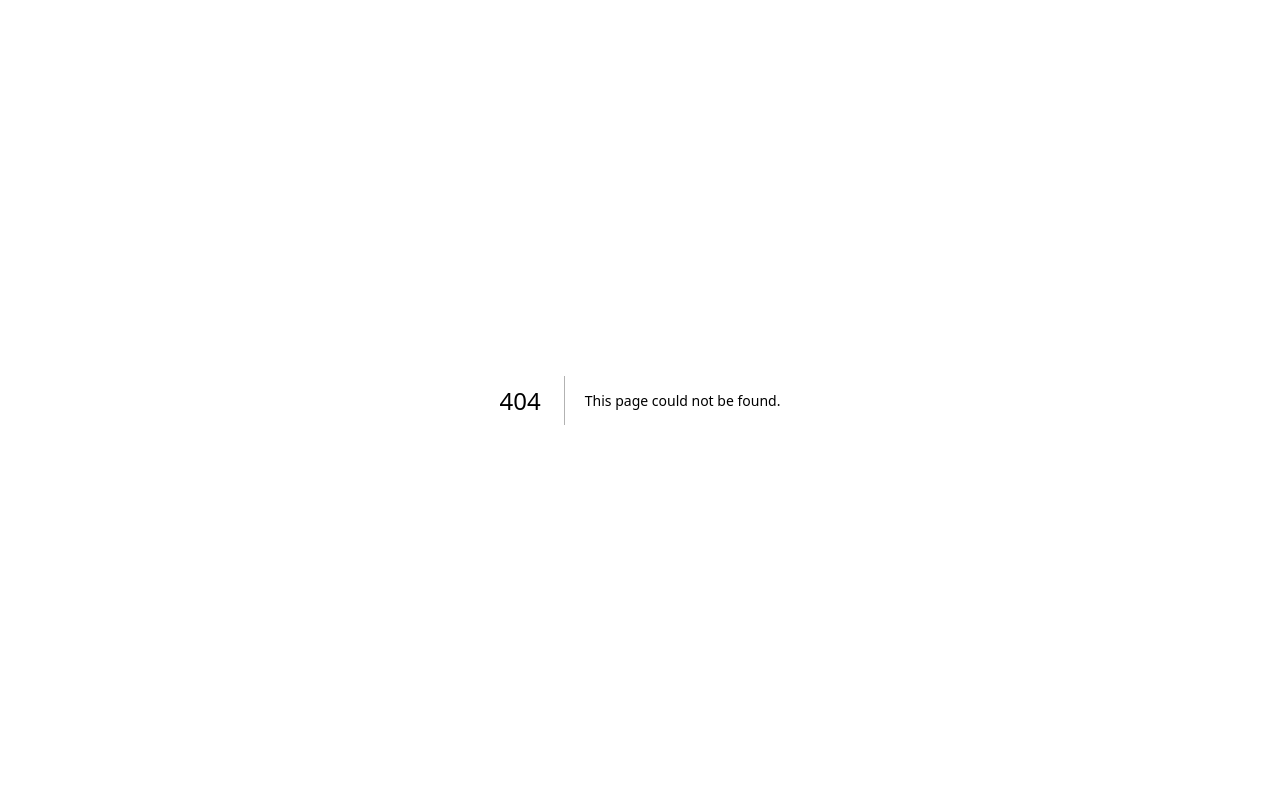
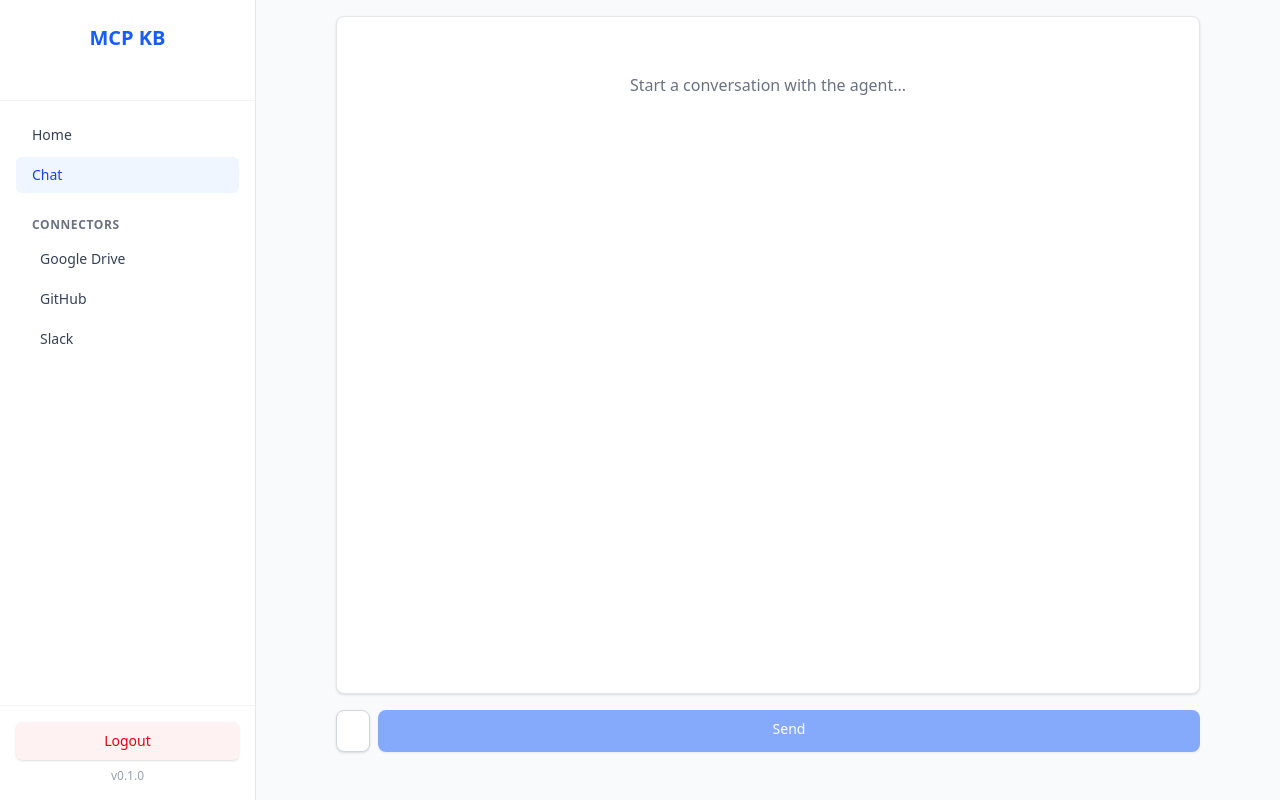
Before and after one commit to j584lee98/multi-platform-mcp-kb, a Next.js app in the folder frontend/: page /chat in a window 1280 px wide. Before the commit this address had no page. Built offline with nearby package versions, Linux system fonts and the light colour scheme.

Commit message:
feat: create interface for agent chat

```diff
--- /dev/null
+++ b/frontend/app/(authenticated)/chat/page.tsx
@@ -0,0 +1,117 @@
+"use client";
+
+import { useState, useRef, useEffect } from "react";
+
+interface Message {
+  role: "user" | "assistant";
+  content: string;
+}
+
+export default function ChatPage() {
+  const [messages, setMessages] = useState<Message[]>([]);
+  const [input, setInput] = useState("");
+  const [isLoading, setIsLoading] = useState(false);
+  const messagesEndRef = useRef<HTMLDivElement>(null);
+
+  const scrollToBottom = () => {
+    messagesEndRef.current?.scrollIntoView({ behavior: "smooth" });
+  };
+
+  useEffect(() => {
+    scrollToBottom();
+  }, [messages]);
+
+  const handleSubmit = async (e: React.FormEvent) => {
+    e.preventDefault();
+    if (!input.trim() || isLoading) return;
+
+    const userMessage = input.trim();
+    setInput("");
+    setMessages((prev) => [...prev, { role: "user", content: userMessage }]);
+    setIsLoading(true);
+
+    try {
+      const res = await fetch("http://localhost:8000/chat/agent", {
+        method: "POST",
+        headers: {
+          "Content-Type": "application/json",
+        },
+        body: JSON.stringify({ query: userMessage }),
+      });
+
+      if (!res.ok) {
+        throw new Error("Failed to fetch response");
+      }
+
+      const data = await res.json();
+      setMessages((prev) => [
+        ...prev,
+        { role: "assistant", content: data.response },
+      ]);
+    } catch (error) {
+      console.error("Error:", error);
+      setMessages((prev) => [
+        ...prev,
+        { role: "assistant", content: "Sorry, something went wrong." },
+      ]);
+    } finally {
+      setIsLoading(false);
+    }
+  };
+
+  return (
+    <div className="flex flex-col h-[calc(100vh-2rem)] max-w-4xl mx-auto p-4">
+      <div className="flex-1 overflow-y-auto mb-4 space-y-4 p-4 bg-white rounded-lg shadow border border-gray-200">
+        {messages.length === 0 && (
+          <div className="text-center text-gray-500 mt-10">
+            Start a conversation with the agent...
+          </div>
+        )}
+        {messages.map((msg, index) => (
+          <div
+            key={index}
+            className={`flex ${
+              msg.role === "user" ? "justify-end" : "justify-start"
+            }`}
+          >
+            <div
+              className={`max-w-[80%] rounded-lg px-4 py-2 ${
+                msg.role === "user"
+                  ? "bg-blue-600 text-white"
+                  : "bg-gray-100 text-gray-800"
+              }`}
+            >
+              <div className="whitespace-pre-wrap">{msg.content}</div>
+            </div>
+          </div>
+        ))}
+        {isLoading && (
+          <div className="flex justify-start">
+            <div className="bg-gray-100 text-gray-800 rounded-lg px-4 py-2">
+              Thinking...
+            </div>
+          </div>
+        )}
+        <div ref={messagesEndRef} />
+      </div>
+
+      <form onSubmit={handleSubmit} className="flex gap-2">
+        <input
+          type="text"
+          value={input}
+          onChange={(e) => setInput(e.target.value)}
+          placeholder="Type your message..."
+          className="flex-1 px-4 py-2 border border-gray-300 rounded-lg focus:outline-none focus:ring-2 focus:ring-blue-500"
+          disabled={isLoading}
+        />
+        <button
+          type="submit"
+          disabled={isLoading || !input.trim()}
+          className="px-6 py-2 bg-blue-600 text-white rounded-lg hover:bg-blue-700 disabled:opacity-50 disabled:cursor-not-allowed transition-colors"
+        >
+          Send
+        </button>
+      </form>
+    </div>
+  );
+}
--- a/frontend/app/components/Sidebar.tsx
+++ b/frontend/app/components/Sidebar.tsx
@@ -31,6 +31,16 @@ export default function Sidebar() {
             }`}
           >
             Home
+          </Link>
+          <Link
+            href="/chat"
+            className={`block px-4 py-2 rounded-md text-sm font-medium transition-colors mt-1 ${
+              isActive("/chat")
+                ? "bg-blue-50 text-blue-700"
+                : "text-gray-700 hover:bg-gray-50"
+            }`}
+          >
+            Chat
           </Link>
         </div>
 
```
Also changed, not shown: 1 other file (tests, documents, lock files or other folders).
